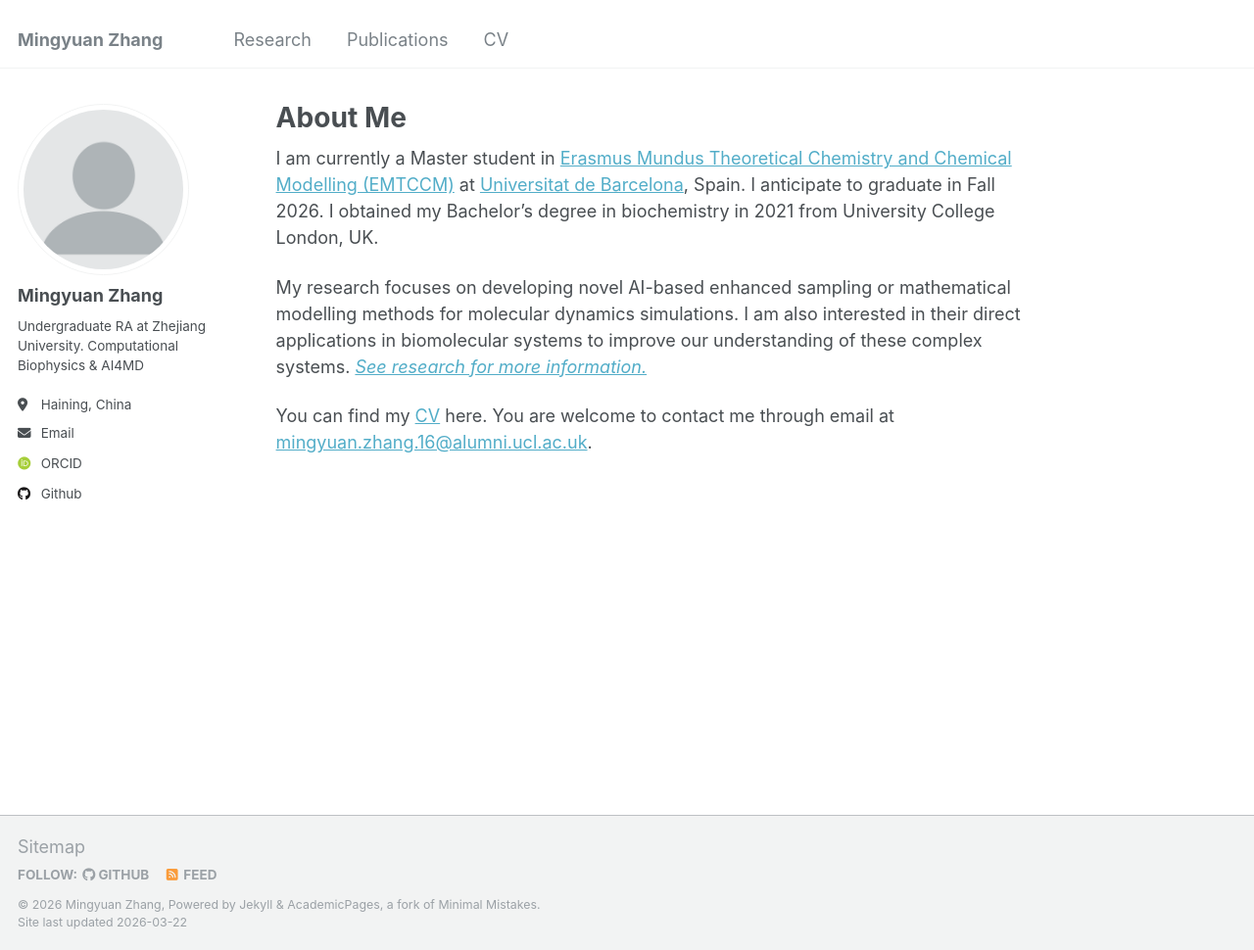
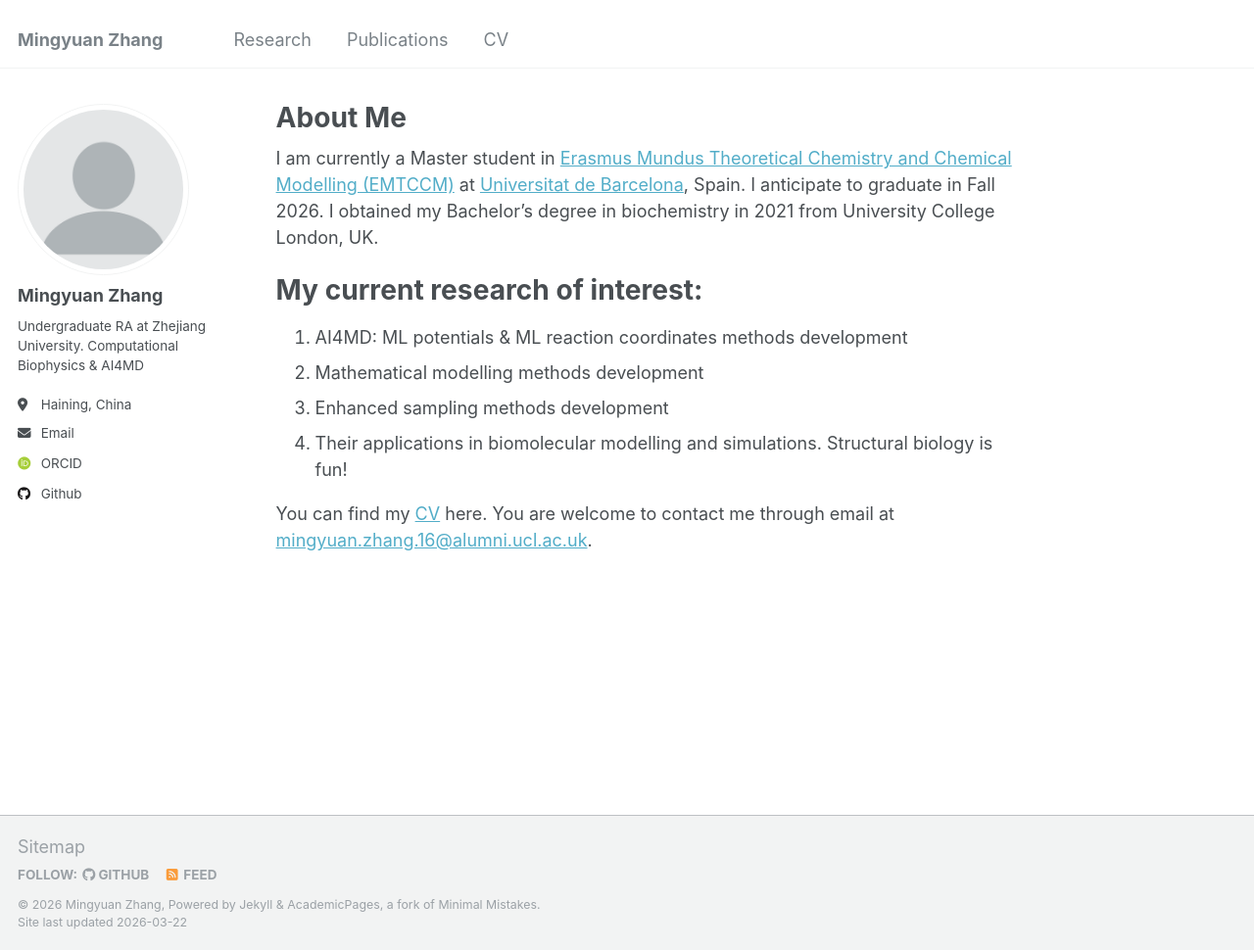
Before and after one commit to Mingyuan00/Mingyuan00.github.io, a Jekyll site: the page built from _pages/about.md, in a window 1280 px wide and 970 px high. Shown: the whole window at 98% size. Built offline with Jekyll 4.4.1, drawn with Linux system fonts in a browser that asks for light colours; some web fonts are replaced.

Commit message:
Update about.md

```diff
--- a/_pages/about.md
+++ b/_pages/about.md
@@ -9,6 +9,12 @@ redirect_from:
 
 I am currently a Master student in [Erasmus Mundus Theoretical Chemistry and Chemical Modelling (EMTCCM)](https://www.emtccm.org) at [Universitat de Barcelona](https://www.ub.edu/portal/web/quimica), Spain. I anticipate to graduate in Fall 2026. I obtained my Bachelor's degree in biochemistry in 2021 from University College London, UK.
 
-My research focuses on developing novel AI-based enhanced sampling or mathematical modelling methods for molecular dynamics simulations. I am also interested in their direct applications in biomolecular systems to improve our understanding of these complex systems. [*See research for more information.*](/research/)
+My current research of interest:
+===
+
+1. AI4MD: ML potentials & ML reaction coordinates methods development
+2. Mathematical modelling methods development
+3. Enhanced sampling methods development
+4. Their applications in biomolecular modelling and simulations. Structural biology is fun!
 
 You can find my [CV](/cv/) here. You are welcome to contact me through email at [mingyuan.zhang.16@alumni.ucl.ac.uk](mailto:mingyuan.zhang.16@alumni.ucl.ac.uk).
```
